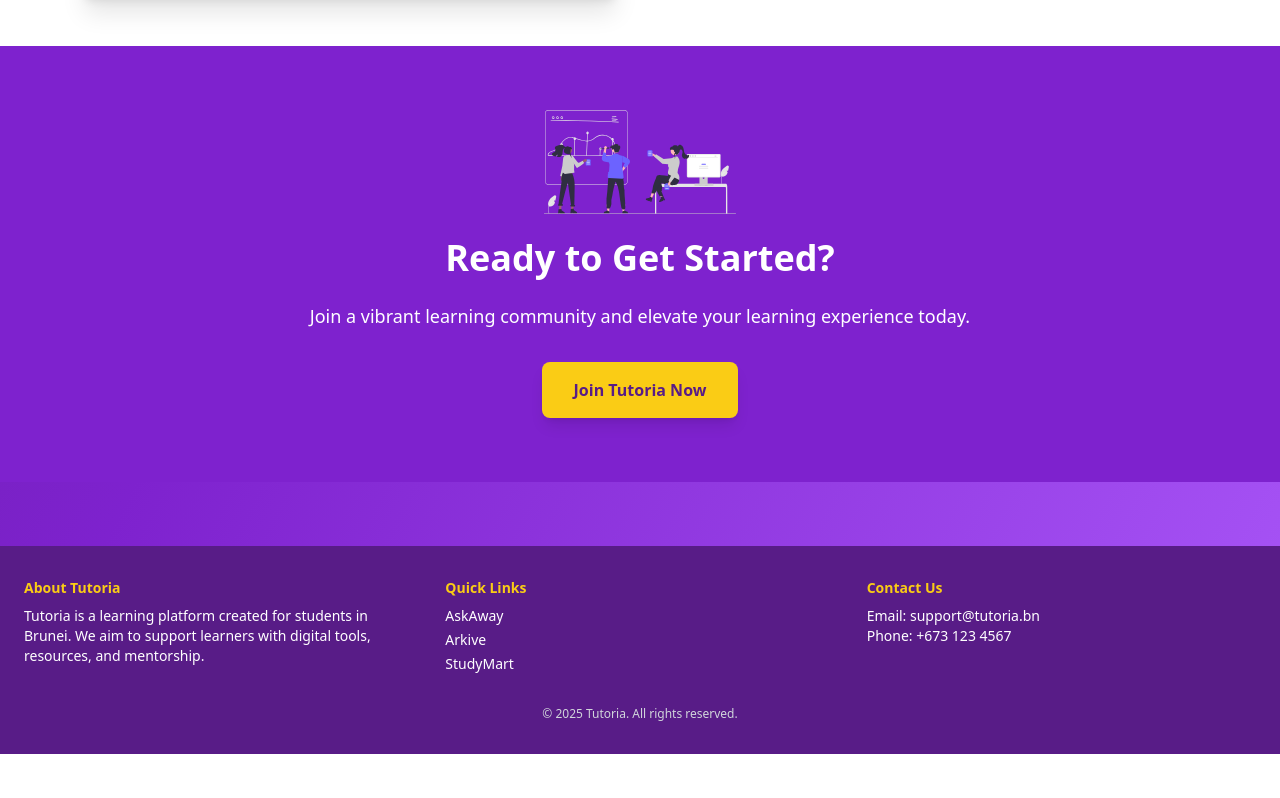
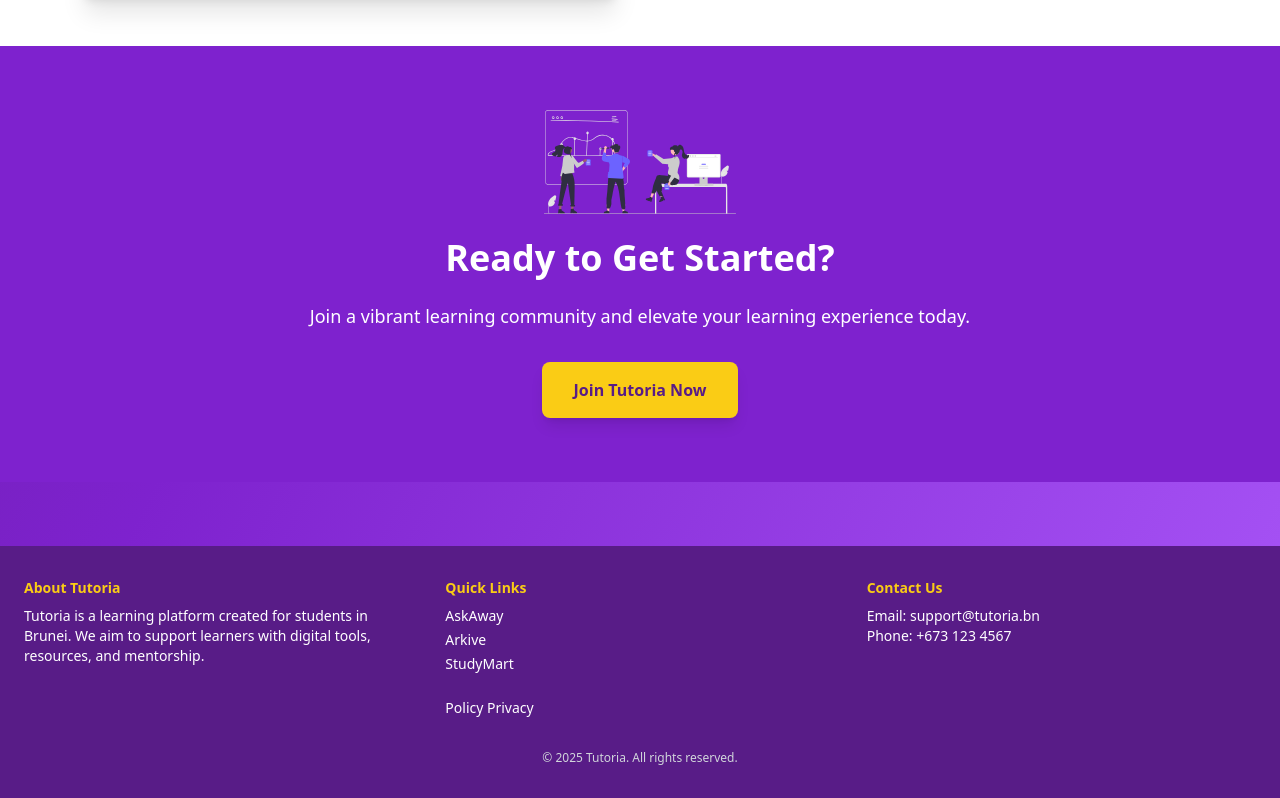
Before and after one commit to Tutoria-App/frontend, a React (Vite) app: page / in a window 1280 px wide. Shown: the part 1825-2623 px from the top of the page. Before the commit the page ends 2579 px from the top, so only its background shows below. Built offline with nearby package versions, Linux system fonts and the light colour scheme.

Commit message:
Privacy Policy

```diff
--- a/src/App.jsx
+++ b/src/App.jsx
@@ -14,7 +14,7 @@ const App = () => {
     <Router>
       <Routes>
         <Route path="/" element={<LandingPage />} />
-        <Route path='/privacy' element={<PrivacyPolicy />} />
+        <Route path="/privacy" element={<PrivacyPolicy />} />
         <Route path="/login" element={<LoginPage />} />
         <Route path="/register" element={<RegisterPage />} />
         <Route path="/askaway" element={<AskAway />} />
--- a/src/pages/LandingPage.jsx
+++ b/src/pages/LandingPage.jsx
@@ -238,6 +238,9 @@ const LandingPage = () => {
               <li><Link to="/askaway" className="hover:text-yellow-300">AskAway</Link></li>
               <li><Link to="/arkive" className="hover:text-yellow-300">Arkive</Link></li>
               <li><Link to="/studymart" className="hover:text-yellow-300">StudyMart</Link></li>
+
+              <br></br>
+              <li><Link to="/privacy" className="hover:text-yellow-300">Policy Privacy</Link></li>
             </ul>
           </div>
           <div>
```
